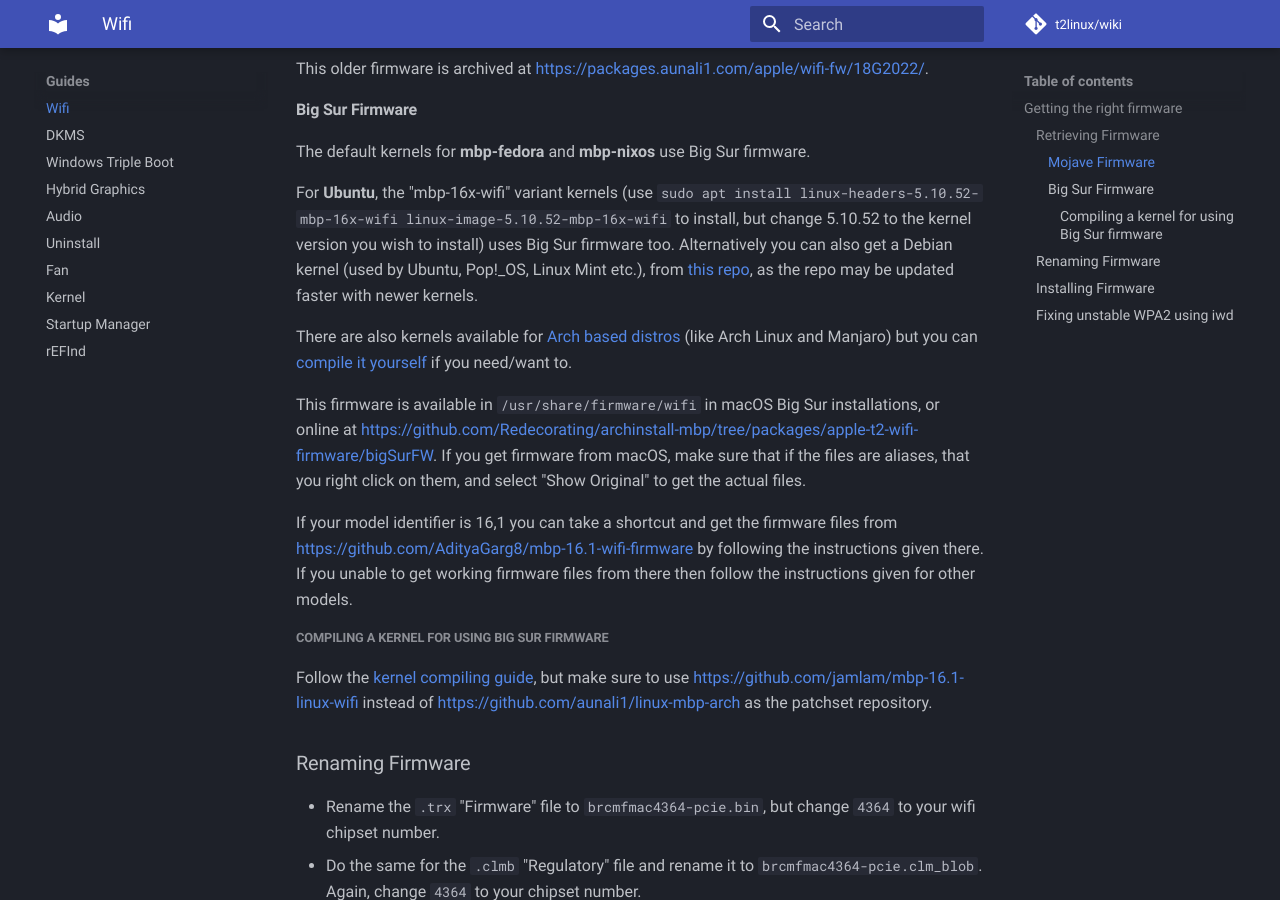
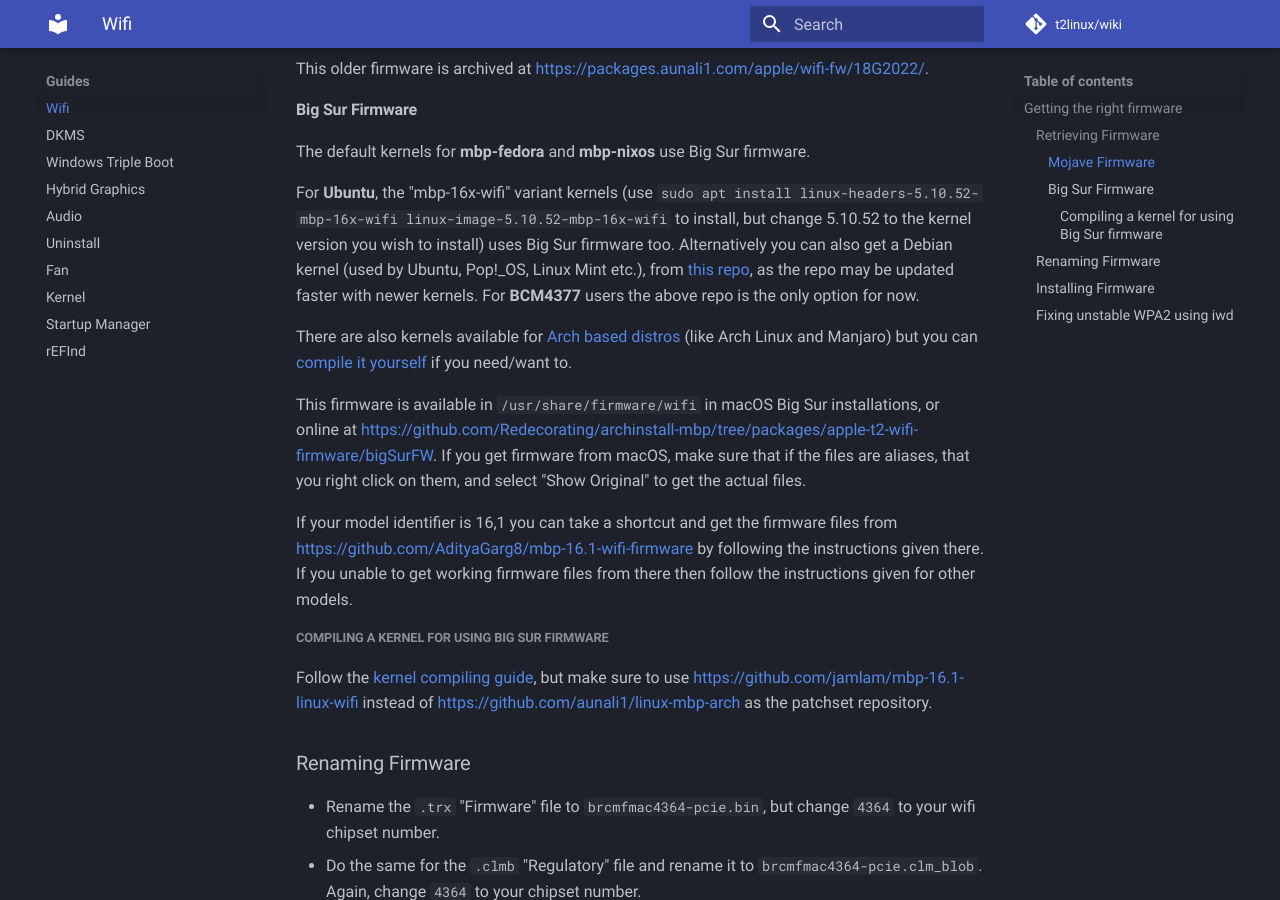
Before and after one commit to t2linux/wiki, an MkDocs documentation site: the page built from docs/guides/wifi.md, in a window 1280 px wide and 900 px high, scrolled down 2032 px. Built offline with MkDocs 1.6.1 and Material for MkDocs 9.7.7, drawn with Linux system fonts in a browser that asks for light colours; comment, search, counter and statistics services are not loaded.

Commit message:
Added special instructions for Ubuntu BCM4377 (#125)

```diff
--- a/docs/guides/wifi.md
+++ b/docs/guides/wifi.md
@@ -66,7 +66,7 @@ This older firmware is archived at [https://packages.aunali1.com/apple/wifi-fw/1
 
 The default kernels for **mbp-fedora** and **mbp-nixos** use Big Sur firmware.
 
-For **Ubuntu**, the "mbp-16x-wifi" variant kernels (use `sudo apt install linux-headers-5.10.52-mbp-16x-wifi linux-image-5.10.52-mbp-16x-wifi` to install, but change 5.10.52 to the kernel version you wish to install) uses Big Sur firmware too. Alternatively you can also get a Debian kernel (used by Ubuntu, Pop!_OS, Linux Mint etc.), from [this repo](https://github.com/AdityaGarg8/mbp-16.x-ubuntu-kernel/releases), as the repo may be updated faster with newer kernels.
+For **Ubuntu**, the "mbp-16x-wifi" variant kernels (use `sudo apt install linux-headers-5.10.52-mbp-16x-wifi linux-image-5.10.52-mbp-16x-wifi` to install, but change 5.10.52 to the kernel version you wish to install) uses Big Sur firmware too. Alternatively you can also get a Debian kernel (used by Ubuntu, Pop!_OS, Linux Mint etc.), from [this repo](https://github.com/AdityaGarg8/mbp-16.x-ubuntu-kernel/releases), as the repo may be updated faster with newer kernels. For **BCM4377** users the above repo is the only option for now.
 
 There are also kernels available for [Arch based distros](https://github.com/Redecorating/mbp-16.1-linux-wifi/releases) (like Arch Linux and Manjaro) but you can [compile it yourself](https://wiki.t2linux.org/guides/wifi/#compiling-with-corelliums-patchset) if you need/want to.
 
```
Also changed, not shown: docs/index.md (+1 -1 lines).
